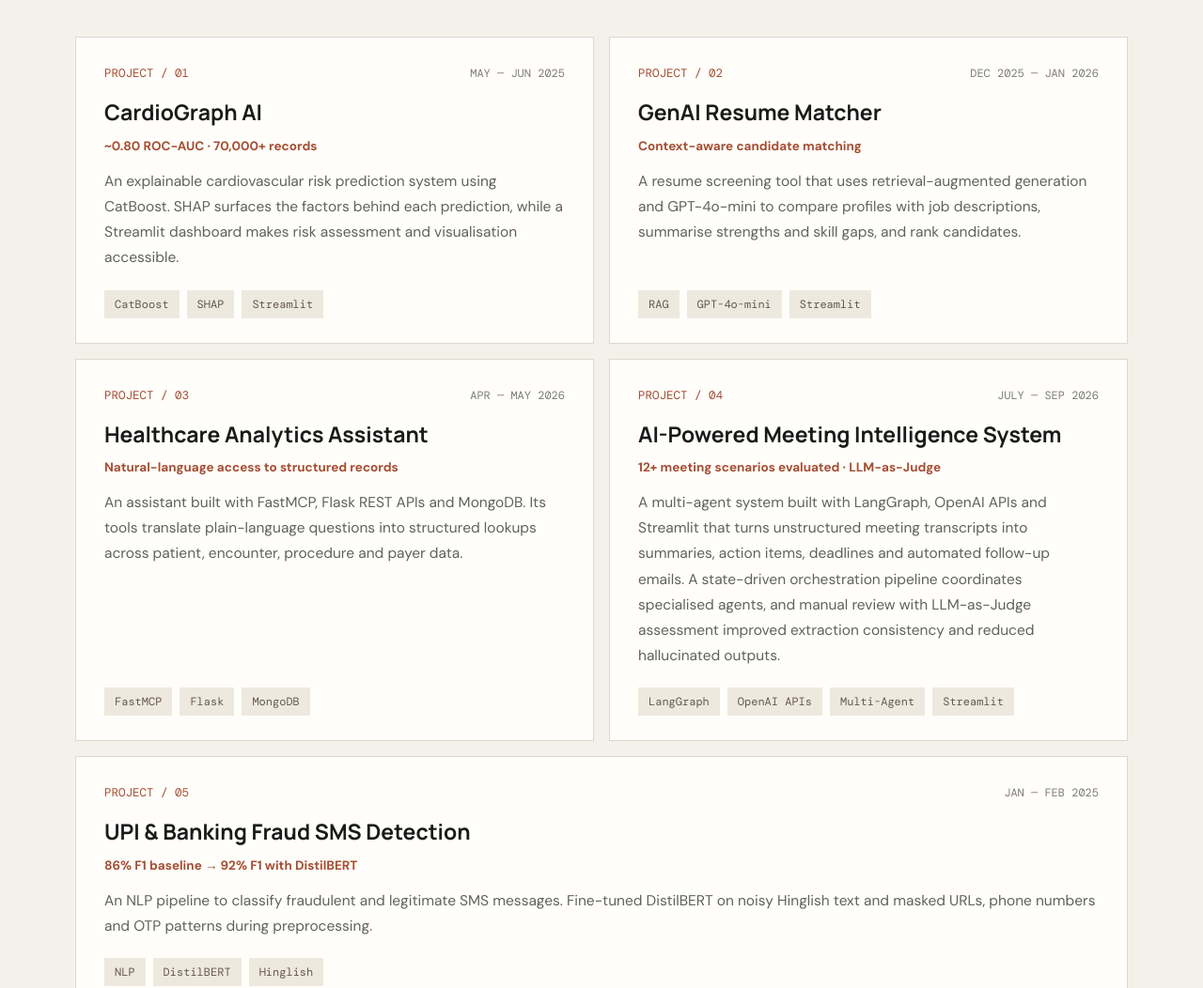
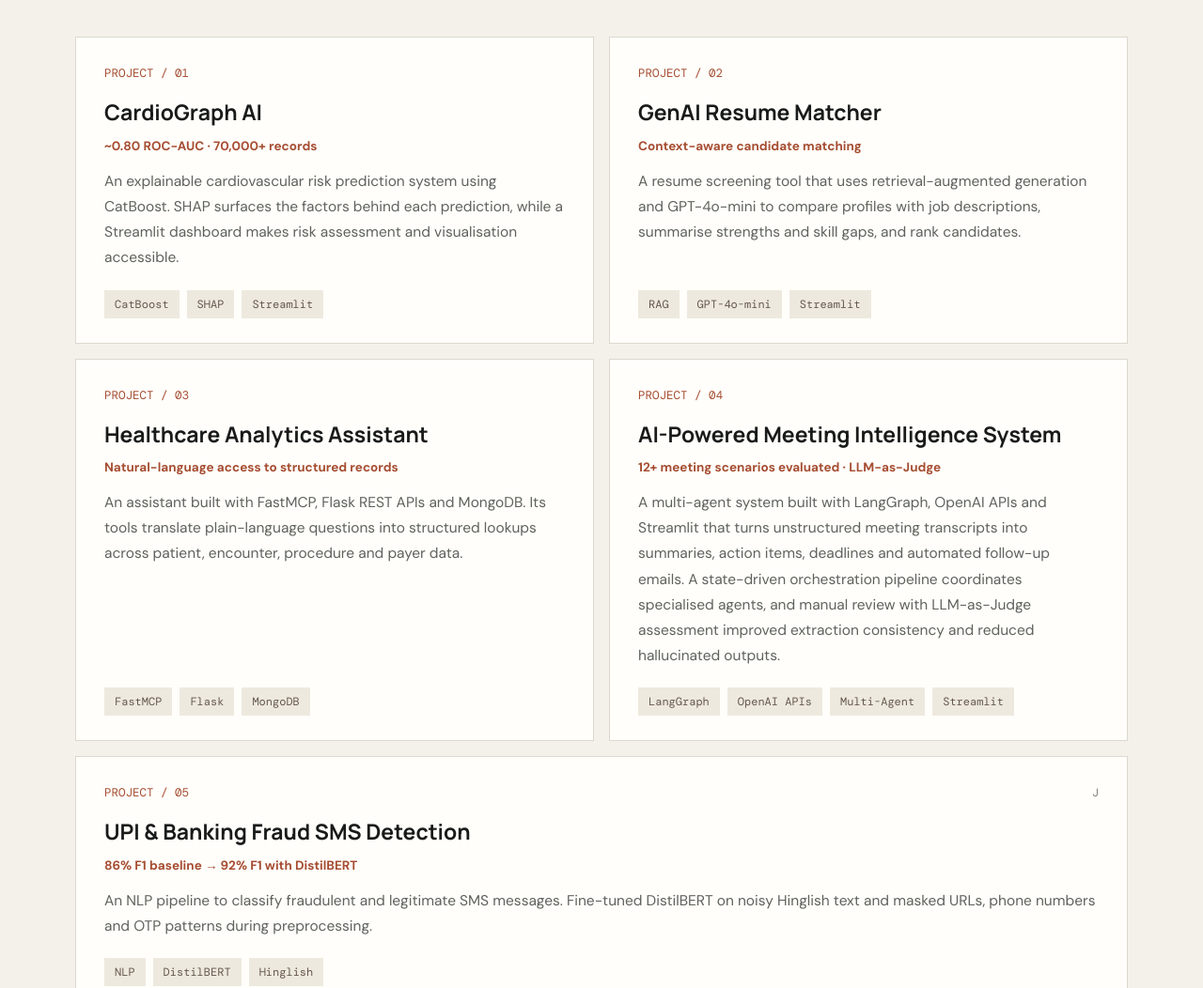
Before and after one commit to rithik2812/portfolio, a plain HTML site: page index.html in a window 1280 px wide. Shown: the part 2498-3550 px from the top of the page at 94% size. Drawn offline with nearby package versions, Linux system fonts and the light colour scheme.

Commit message:
Remove project dates from project entries
Removed project dates from multiple project entries in index.html.

```diff
--- a/index.html
+++ b/index.html
@@ -276,7 +276,7 @@ section{padding:84px 0;border-bottom:1px solid var(--line)}
   <div class="project-grid">
 
    <article class="project">
-    <div class="project-top"><span class="project-no">PROJECT / 01</span><span class="project-date">MAY — JUN 2025</span></div>
+    <div class="project-top"><span class="project-no">PROJECT / 01</span><span class="project-date"></span></div>
     <h3>CardioGraph AI</h3>
     <div class="outcome">~0.80 ROC-AUC · 70,000+ records</div>
     <p>An explainable cardiovascular risk prediction system using CatBoost. SHAP surfaces the factors behind each prediction, while a Streamlit dashboard makes risk assessment and visualisation accessible.</p>
@@ -284,7 +284,7 @@ section{padding:84px 0;border-bottom:1px solid var(--line)}
    </article>
 
    <article class="project">
-    <div class="project-top"><span class="project-no">PROJECT / 02</span><span class="project-date">DEC 2025 — JAN 2026</span></div>
+    <div class="project-top"><span class="project-no">PROJECT / 02</span><span class="project-date"></span></div>
     <h3>GenAI Resume Matcher</h3>
     <div class="outcome">Context-aware candidate matching</div>
     <p>A resume screening tool that uses retrieval-augmented generation and GPT-4o-mini to compare profiles with job descriptions, summarise strengths and skill gaps, and rank candidates.</p>
@@ -292,7 +292,7 @@ section{padding:84px 0;border-bottom:1px solid var(--line)}
    </article>
 
    <article class="project">
-    <div class="project-top"><span class="project-no">PROJECT / 03</span><span class="project-date">APR — MAY 2026</span></div>
+    <div class="project-top"><span class="project-no">PROJECT / 03</span><span class="project-date"></span></div>
     <h3>Healthcare Analytics Assistant</h3>
     <div class="outcome">Natural-language access to structured records</div>
     <p>An assistant built with FastMCP, Flask REST APIs and MongoDB. Its tools translate plain-language questions into structured lookups across patient, encounter, procedure and payer data.</p>
@@ -300,7 +300,7 @@ section{padding:84px 0;border-bottom:1px solid var(--line)}
    </article>
 
    <article class="project">
-    <div class="project-top"><span class="project-no">PROJECT / 04</span><span class="project-date">JULY — SEP 2026</span></div>
+    <div class="project-top"><span class="project-no">PROJECT / 04</span><span class="project-date"></span></div>
     <h3>AI-Powered Meeting Intelligence System</h3>
     <div class="outcome">12+ meeting scenarios evaluated · LLM-as-Judge</div>
     <p>A multi-agent system built with LangGraph, OpenAI APIs and Streamlit that turns unstructured meeting transcripts into summaries, action items, deadlines and automated follow-up emails. A state-driven orchestration pipeline coordinates specialised agents, and manual review with LLM-as-Judge assessment improved extraction consistency and reduced hallucinated outputs.</p>
@@ -308,7 +308,7 @@ section{padding:84px 0;border-bottom:1px solid var(--line)}
    </article>
 
    <article class="project">
-    <div class="project-top"><span class="project-no">PROJECT / 05</span><span class="project-date">JAN — FEB 2025</span></div>
+    <div class="project-top"><span class="project-no">PROJECT / 05</span><span class="project-date">J</span></div>
     <h3>UPI &amp; Banking Fraud SMS Detection</h3>
     <div class="outcome">86% F1 baseline → 92% F1 with DistilBERT</div>
     <p>An NLP pipeline to classify fraudulent and legitimate SMS messages. Fine-tuned DistilBERT on noisy Hinglish text and masked URLs, phone numbers and OTP patterns during preprocessing.</p>
```
